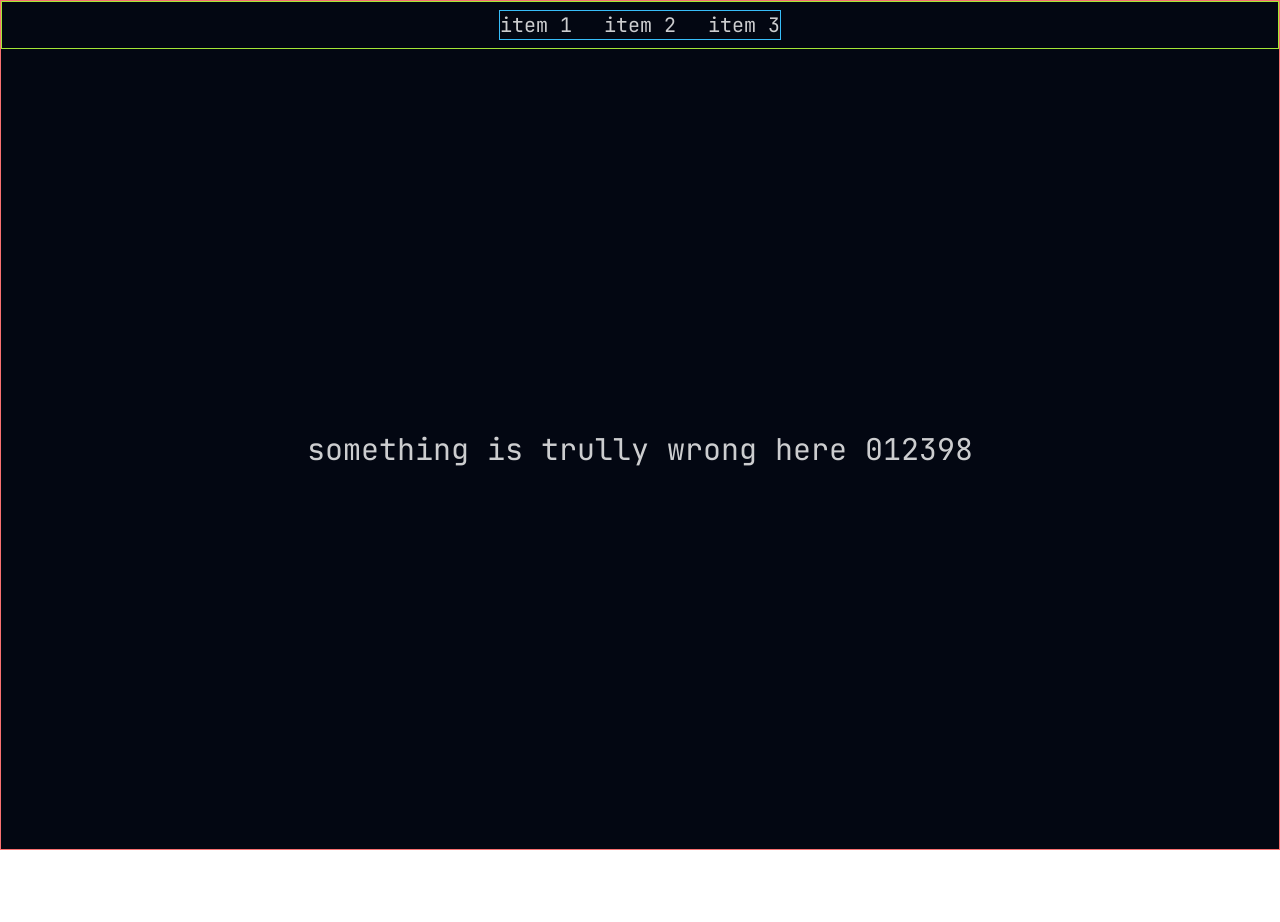
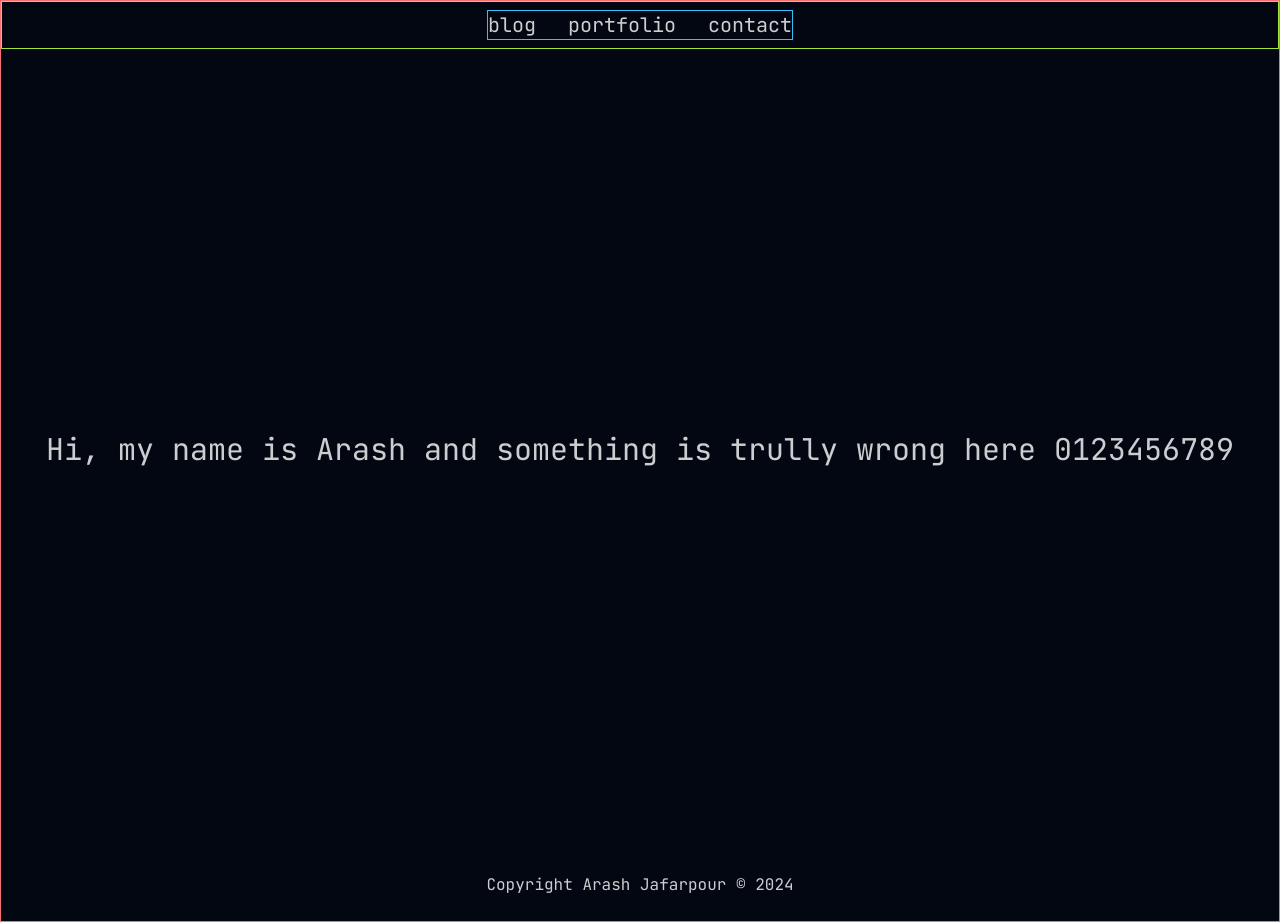
Before and after one commit to Arashjp8/Portfolog, a Next.js app: page / in a window 1280 px wide. Before the commit the page ends 850 px from the top, so only its background shows below. Built offline with nearby package versions, Linux system fonts and the light colour scheme.

Commit message:
[checkpoint] - footer added

```diff
--- a/app/page.tsx
+++ b/app/page.tsx
@@ -1,3 +1,4 @@
+import Footer from "@/components/Footer";
 import Navbar from "@/components/Navbar";
 
 export default function Home() {
@@ -10,9 +11,9 @@ export default function Home() {
       <Navbar />
       <main></main>
       <div className={"text-3xl w-full h-lvh flex justify-center items-center"}>
-        something is trully wrong here 012398
+        Hi, my name is Arash and something is trully wrong here 0123456789
       </div>
-      <footer></footer>
+      <Footer />
     </div>
   );
 }
--- /dev/null
+++ b/components/Footer.tsx
@@ -0,0 +1,11 @@
+import React from "react";
+
+export default function Footer() {
+  return (
+    <footer className={"bg-transparent"}>
+      <div className={"container mx-auto p-6 text-center"}>
+        Copyright Arash Jafarpour © 2024
+      </div>
+    </footer>
+  );
+}
--- a/components/Navbar.tsx
+++ b/components/Navbar.tsx
@@ -7,13 +7,13 @@ export default function Navbar() {
         <div className={"flex justify-center items-center h-full"}>
           <ul className={"flex space-x-8 border border-sky-400"}>
             <li className={"hover:underline hover:text-white"}>
-              <Link href={"#"}>item 1</Link>
+              <Link href={"#"}>blog</Link>
             </li>
             <li className={"hover:underline hover:text-white"}>
-              <Link href={"#"}>item 2</Link>
+              <Link href={"#"}>portfolio</Link>
             </li>
             <li className={"hover:underline hover:text-white"}>
-              <Link href={"#"}>item 3</Link>
+              <Link href={"#"}>contact</Link>
             </li>
           </ul>
         </div>
```
